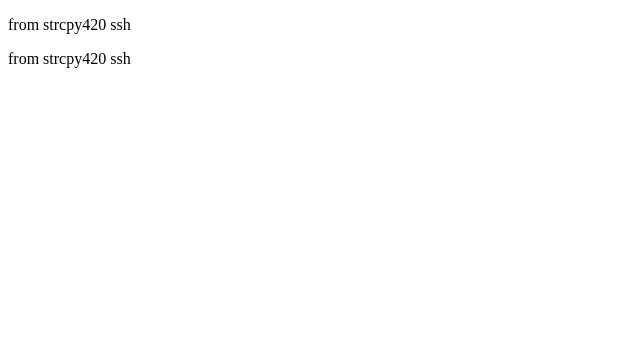
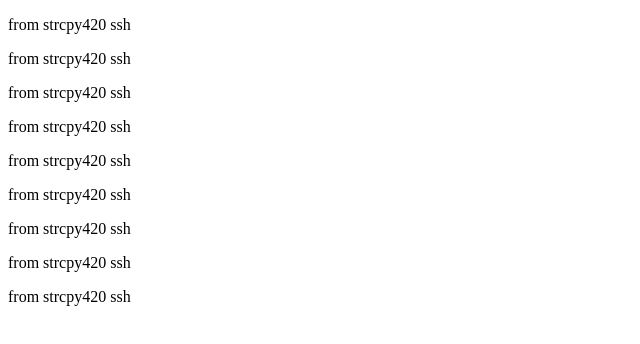
Before and after one commit to strcpy420/test-repo, a plain HTML site: page index.html in a window 1280 px wide. Shown: the whole page, without its empty margins (0-640 px from the left). Drawn offline with Linux system fonts and the light colour scheme.

Commit message:
add more paragraph

```diff
--- a/index.html
+++ b/index.html
@@ -9,5 +9,12 @@
 <body>
     <p>from strcpy420 ssh</p>
     <p>from strcpy420 ssh</p>
+    <p>from strcpy420 ssh</p>
+    <p>from strcpy420 ssh</p>
+    <p>from strcpy420 ssh</p>
+    <p>from strcpy420 ssh</p>
+    <p>from strcpy420 ssh</p>
+    <p>from strcpy420 ssh</p>
+    <p>from strcpy420 ssh</p>
 </body>
 </html>
```
